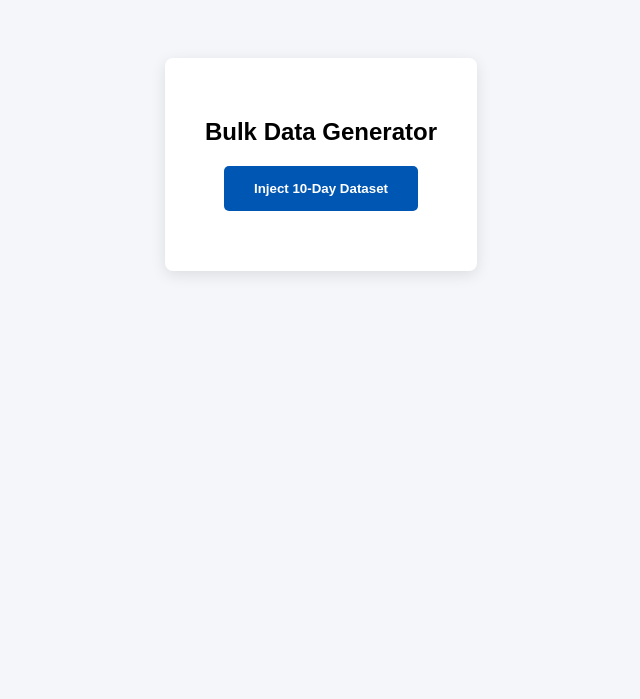
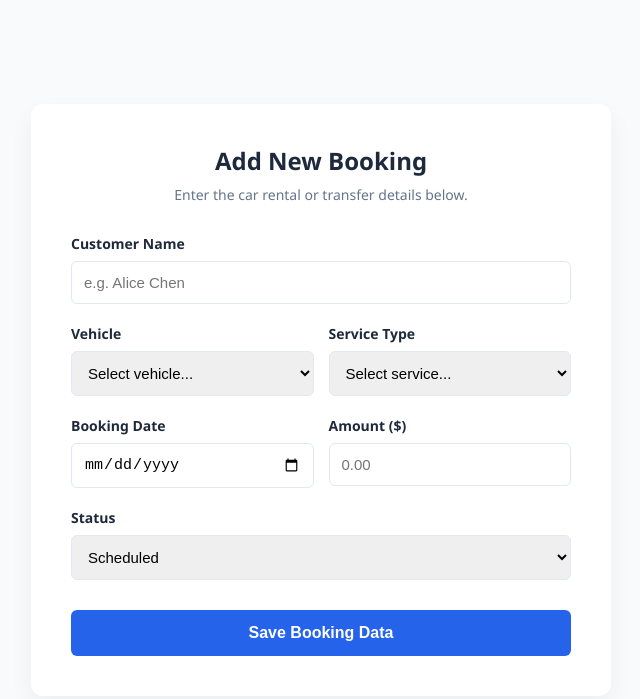
Before and after one commit to chetanp986/AssetFlow-Enterprise-Asset-Resource-Management-System, a plain HTML site: page data.html in a window 1280 px wide. Shown: the whole page, without its empty margins (319-959 px from the left). Drawn offline with Linux system fonts and the light colour scheme.

Commit message:
Update data.html

```diff
--- a/data.html
+++ b/data.html
@@ -2,64 +2,230 @@
 <html lang="en">
 <head>
     <meta charset="UTF-8">
-    <title>AssetFlow 10-Day Data Injector</title>
+    <meta name="viewport" content="width=device-width, initial-scale=1.0">
+    <title>Add New Booking | Car Fleet System</title>
     <style>
-        body { font-family: sans-serif; text-align: center; padding: 50px; background: #f4f6f9; }
-        .card { background: white; padding: 40px; border-radius: 8px; box-shadow: 0 4px 15px rgba(0,0,0,0.1); display: inline-block; max-width: 500px; }
-        button { background: #0056b3; color: white; border: none; padding: 15px 30px; border-radius: 5px; cursor: pointer; font-weight: bold; }
-        #status { margin-top: 20px; font-weight: bold; }
+        :root {
+            --primary: #2563eb;
+            --primary-hover: #1d4ed8;
+            --bg-color: #f8fafc;
+            --card-bg: #ffffff;
+            --text-main: #1e293b;
+            --text-muted: #64748b;
+            --border-color: #e2e8f0;
+            --success: #10b981;
+        }
+
+        body {
+            font-family: 'Segoe UI', Roboto, Helvetica, Arial, sans-serif;
+            background-color: var(--bg-color);
+            color: var(--text-main);
+            display: flex;
+            justify-content: center;
+            align-items: center;
+            min-height: 100vh;
+            margin: 0;
+            padding: 20px;
+            box-sizing: border-box;
+        }
+
+        .form-container {
+            background-color: var(--card-bg);
+            padding: 40px;
+            border-radius: 12px;
+            box-shadow: 0 10px 25px rgba(0, 0, 0, 0.05);
+            width: 100%;
+            max-width: 500px;
+        }
+
+        .form-header {
+            text-align: center;
+            margin-bottom: 30px;
+        }
+
+        .form-header h2 {
+            margin: 0 0 8px 0;
+            font-size: 24px;
+            color: var(--text-main);
+        }
+
+        .form-header p {
+            margin: 0;
+            color: var(--text-muted);
+            font-size: 14px;
+        }
+
+        .form-group {
+            margin-bottom: 20px;
+        }
+
+        .form-group label {
+            display: block;
+            margin-bottom: 8px;
+            font-weight: 600;
+            font-size: 14px;
+        }
+
+        .form-control {
+            width: 100%;
+            padding: 12px;
+            border: 1px solid var(--border-color);
+            border-radius: 6px;
+            font-size: 15px;
+            box-sizing: border-box;
+            transition: border-color 0.2s, box-shadow 0.2s;
+        }
+
+        .form-control:focus {
+            outline: none;
+            border-color: var(--primary);
+            box-shadow: 0 0 0 3px rgba(37, 99, 235, 0.1);
+        }
+
+        .form-row {
+            display: flex;
+            gap: 15px;
+        }
+
+        .form-row .form-group {
+            flex: 1;
+        }
+
+        .btn-submit {
+            width: 100%;
+            background-color: var(--primary);
+            color: white;
+            border: none;
+            padding: 14px;
+            font-size: 16px;
+            font-weight: 600;
+            border-radius: 6px;
+            cursor: pointer;
+            transition: background-color 0.2s;
+            margin-top: 10px;
+        }
+
+        .btn-submit:hover {
+            background-color: var(--primary-hover);
+        }
+
+        #status-message {
+            margin-top: 20px;
+            padding: 15px;
+            border-radius: 6px;
+            text-align: center;
+            font-weight: 500;
+            display: none;
+        }
+
+        .status-success {
+            background-color: #d1fae5;
+            color: #065f46;
+            border: 1px solid #a7f3d0;
+        }
     </style>
-
-    <script type="module">
-        import { initializeApp } from "https://www.gstatic.com/firebasejs/10.8.0/firebase-app.js";
-        import { getFirestore, collection, addDoc } from "https://www.gstatic.com/firebasejs/10.8.0/firebase-firestore.js";
-
-        const firebaseConfig = {
-            apiKey: "AIzaSyC7CAxk7ynY11lZr6jd-kqxbrNxTWLtJ7o",
-            authDomain: "assetflow-enterprise-system.firebaseapp.com",
-            projectId: "assetflow-enterprise-system",
-            storageBucket: "assetflow-enterprise-system.appspot.com",
-            messagingSenderId: "338905391166",
-            appId: "1:338905391166:web:8de488f553ab1ee45de4fa"
-        };
-
-        const db = getFirestore(initializeApp(firebaseConfig));
-
-        const bulkAssets = [
-            { name: "MacBook Pro 16", category: "Laptops", department: "Engineering", status: "Allocated", assetTag: "LAP-26-1001", dueDate: "2026-07-20" },
-            { name: "HP EliteDisplay", category: "Peripherals", department: "Admin", status: "Available", assetTag: "PER-26-2002" },
-            { name: "Logitech MX Master 3", category: "Peripherals", department: "Design", status: "Allocated", assetTag: "PER-26-2003", dueDate: "2026-07-10" },
-            { name: "Samsung Galaxy Tab", category: "Tablets", department: "Sales", status: "Available", assetTag: "TAB-26-3004" },
-            { name: "Workstation Dell", category: "Workstations", department: "Engineering", status: "Maintenance", assetTag: "WRK-26-4005" },
-            { name: "Office Chair Ergonomic", category: "Furniture", department: "Admin", status: "Available", assetTag: "FUR-26-5006" },
-            { name: "Cisco Catalyst Switch", category: "Servers / Networking", department: "IT", status: "Available", assetTag: "SRV-26-6007" },
-            { name: "Canon Pixma Printer", category: "Peripherals", department: "Admin", status: "Available", assetTag: "PER-26-2008" },
-            { name: "iPhone 15 Pro", category: "Mobile", department: "Sales", status: "Allocated", assetTag: "MOB-26-7009", dueDate: "2026-07-15" },
-            { name: "Whiteboard Interactive", category: "Furniture", department: "Engineering", status: "Available", assetTag: "FUR-26-5010" }
-        ];
-
-        async function injectData() {
-            document.getElementById("status").innerText = "Uploading 10 days of activity...";
-            try {
-                for (const asset of bulkAssets) {
-                    await addDoc(collection(db, "assets"), {
-                        ...asset,
-                        createdAt: new Date().toISOString()
-                    });
-                }
-                document.getElementById("status").innerText = "✅ Successfully injected 10-day dataset!";
-            } catch (e) {
-                document.getElementById("status").innerText = "❌ Error: " + e.message;
-            }
-        }
-        window.injectData = injectData;
-    </script>
 </head>
 <body>
-    <div class="card">
-        <h2>Bulk Data Generator</h2>
-        <button onclick="injectData()">Inject 10-Day Dataset</button>
-        <div id="status"></div>
+
+    <div class="form-container">
+        <div class="form-header">
+            <h2>Add New Booking</h2>
+            <p>Enter the car rental or transfer details below.</p>
+        </div>
+
+        <form id="dataForm">
+            <div class="form-group">
+                <label for="customerName">Customer Name</label>
+                <input type="text" id="customerName" class="form-control" placeholder="e.g. Alice Chen" required>
+            </div>
+
+            <div class="form-row">
+                <div class="form-group">
+                    <label for="vehicle">Vehicle</label>
+                    <select id="vehicle" class="form-control" required>
+                        <option value="" disabled selected>Select vehicle...</option>
+                        <option value="Tesla Model 3">Tesla Model 3</option>
+                        <option value="Tesla Model Y">Tesla Model Y</option>
+                        <option value="Toyota Camry">Toyota Camry</option>
+                        <option value="Ford Transit">Ford Transit</option>
+                        <option value="BMW 5 Series">BMW 5 Series</option>
+                        <option value="Mercedes-Benz S-Class">Mercedes-Benz S-Class</option>
+                    </select>
+                </div>
+                <div class="form-group">
+                    <label for="serviceType">Service Type</label>
+                    <select id="serviceType" class="form-control" required>
+                        <option value="" disabled selected>Select service...</option>
+                        <option value="Airport Transfer">Airport Transfer</option>
+                        <option value="Daily Rental">Daily Rental</option>
+                        <option value="Hourly Booking">Hourly Booking</option>
+                        <option value="Executive Chauffeur">Executive Chauffeur</option>
+                        <option value="Group Tour">Group Tour</option>
+                    </select>
+                </div>
+            </div>
+
+            <div class="form-row">
+                <div class="form-group">
+                    <label for="bookingDate">Booking Date</label>
+                    <input type="date" id="bookingDate" class="form-control" required>
+                </div>
+                <div class="form-group">
+                    <label for="amount">Amount ($)</label>
+                    <input type="number" id="amount" class="form-control" step="0.01" min="0" placeholder="0.00" required>
+                </div>
+            </div>
+
+            <div class="form-group">
+                <label for="status">Status</label>
+                <select id="status" class="form-control" required>
+                    <option value="Scheduled" selected>Scheduled</option>
+                    <option value="Active">Active</option>
+                    <option value="Completed">Completed</option>
+                    <option value="Canceled">Canceled</option>
+                </select>
+            </div>
+
+            <button type="submit" class="btn-submit">Save Booking Data</button>
+        </form>
+
+        <div id="status-message"></div>
     </div>
+
+    <script>
+        document.getElementById('dataForm').addEventListener('submit', function(e) {
+            e.preventDefault(); // Prevent page reload
+
+            // Gather data from the form
+            const newBooking = {
+                bookingId: "BKG-" + Math.floor(1000 + Math.random() * 9000), // Generate random ID
+                customerName: document.getElementById('customerName').value,
+                vehicle: document.getElementById('vehicle').value,
+                serviceType: document.getElementById('serviceType').value,
+                date: document.getElementById('bookingDate').value,
+                amount: parseFloat(document.getElementById('amount').value),
+                status: document.getElementById('status').value
+            };
+
+            // In a real application, you would send this to Firebase/Backend here.
+            // Example: await addDoc(collection(db, "bookings"), newBooking);
+
+            console.log("Data ready to be sent to database:", newBooking);
+
+            // Show success message
+            const statusDiv = document.getElementById('status-message');
+            statusDiv.textContent = `✅ Successfully added booking for ${newBooking.customerName} (${newBooking.bookingId})`;
+            statusDiv.className = 'status-success';
+            statusDiv.style.display = 'block';
+
+            // Reset form
+            this.reset();
+
+            // Hide message after 4 seconds
+            setTimeout(() => {
+                statusDiv.style.display = 'none';
+            }, 4000);
+        });
+    </script>
 </body>
 </html>
```
